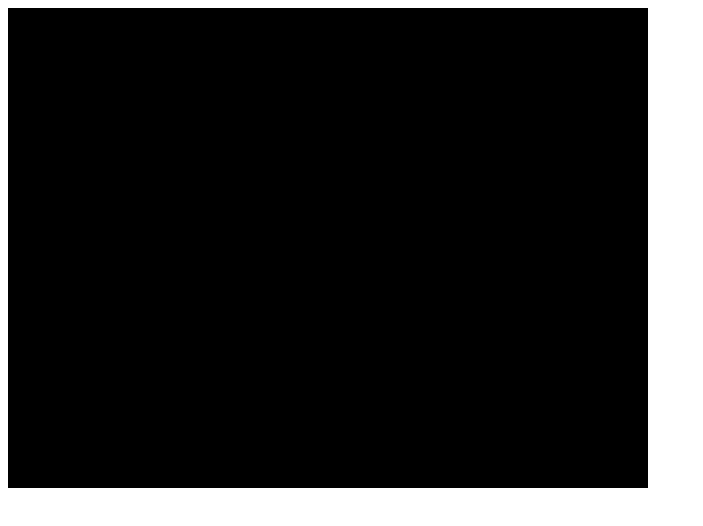
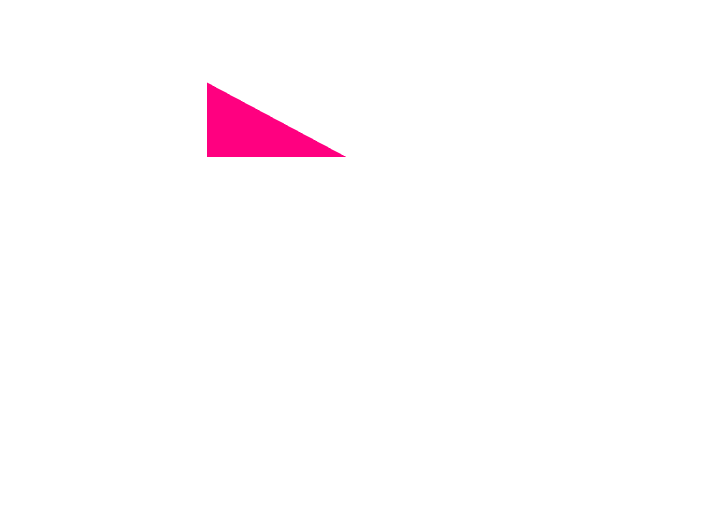
Before and after one commit to Voladsky/indiv03-zeppelin, a website: page index.html in a window 1280 px wide. Shown: the whole page, without its empty margins (0-703 px from the left). Drawn offline with Linux system fonts and the light colour scheme.

Commit message:
feat: add triangle

```diff
--- a/index.html
+++ b/index.html
@@ -1,12 +1,38 @@
-<!doctype html>
-<html lang="en">
+<!DOCTYPE html>
+<html>
   <head>
-    <meta charset="utf-8" />
+    <meta http-equiv="Content-Type" content="text/html; charset=UTF-8">
+    <meta name="viewport" content="width=device-width, initial-scale=1.0, user-scalable=yes">
     <title>WebGL Green Triangle</title>
     <script src="main.js" type="module"></script>
   </head>
 
   <body>
-    <canvas id="gl-canvas" width="640" height="480"></canvas>
+    <canvas id="c" width="398" height="298"></canvas>
   </body>
+
+  <script id="vertex-shader-2d" type="notjs">
+    // an attribute will receive data from a buffer
+    attribute vec4 a_position;
+
+    // all shaders have a main function
+    void main() {
+
+      // gl_Position is a special variable a vertex shader
+      // is responsible for setting
+      gl_Position = a_position;
+    }
+  </script>
+
+  <script id="fragment-shader-2d" type="notjs">
+    // fragment shaders don't have a default precision so we need
+    // to pick one. mediump is a good default
+    precision mediump float;
+
+    void main() {
+      // gl_FragColor is a special variable a fragment shader
+      // is responsible for setting
+      gl_FragColor = vec4(1, 0, 0.5, 1); // return redish-purple
+    }
+  </script>
 </html>
--- a/main.js
+++ b/main.js
@@ -1,19 +1,103 @@
-main();
+/* eslint no-console:0 consistent-return:0 */
+"use strict";
+
+function createShader(gl, type, source) {
+  var shader = gl.createShader(type);
+  gl.shaderSource(shader, source);
+  gl.compileShader(shader);
+  var success = gl.getShaderParameter(shader, gl.COMPILE_STATUS);
+  if (success) {
+    return shader;
+  }
+
+  console.log(gl.getShaderInfoLog(shader));
+  gl.deleteShader(shader);
+}
+
+function createProgram(gl, vertexShader, fragmentShader) {
+  var program = gl.createProgram();
+  gl.attachShader(program, vertexShader);
+  gl.attachShader(program, fragmentShader);
+  gl.linkProgram(program);
+  var success = gl.getProgramParameter(program, gl.LINK_STATUS);
+  if (success) {
+    return program;
+  }
+
+  console.log(gl.getProgramInfoLog(program));
+  gl.deleteProgram(program);
+}
 
 function main() {
-  /** @type {HTMLCanvasElement} */
-  const canvas = document.querySelector("#gl-canvas");
-  /** @type {WebGLRenderingContext} */
-  const gl = canvas.getContext("webgl");
-
-  if (gl === null) {
-    alert(
-      "Unable to initialize WebGL. Your browser or machine may not support it.",
-    );
+  // Get A WebGL context
+  var canvas = document.querySelector("#c");
+  var gl = canvas.getContext("webgl");
+  if (!gl) {
     return;
   }
 
-  gl.clearColor(0.0, 0.0, 0.0, 1.0);
+  // Get the strings for our GLSL shaders
+  var vertexShaderSource = document.querySelector("#vertex-shader-2d").text;
+  var fragmentShaderSource = document.querySelector("#fragment-shader-2d").text;
 
+  // create GLSL shaders, upload the GLSL source, compile the shaders
+  var vertexShader = createShader(gl, gl.VERTEX_SHADER, vertexShaderSource);
+  var fragmentShader = createShader(gl, gl.FRAGMENT_SHADER, fragmentShaderSource);
+
+  // Link the two shaders into a program
+  var program = createProgram(gl, vertexShader, fragmentShader);
+
+  // look up where the vertex data needs to go.
+  var positionAttributeLocation = gl.getAttribLocation(program, "a_position");
+
+  // Create a buffer and put three 2d clip space points in it
+  var positionBuffer = gl.createBuffer();
+
+  // Bind it to ARRAY_BUFFER (think of it as ARRAY_BUFFER = positionBuffer)
+  gl.bindBuffer(gl.ARRAY_BUFFER, positionBuffer);
+
+  var positions = [
+    0, 0,
+    0, 0.5,
+    0.7, 0,
+  ];
+  gl.bufferData(gl.ARRAY_BUFFER, new Float32Array(positions), gl.STATIC_DRAW);
+
+  // code above this line is initialization code.
+  // code below this line is rendering code.
+
+  //webglUtils.resizeCanvasToDisplaySize(gl.canvas);
+
+  // Tell WebGL how to convert from clip space to pixels
+  gl.viewport(0, 0, gl.canvas.width, gl.canvas.height);
+
+  // Clear the canvas
+  gl.clearColor(0, 0, 0, 0);
   gl.clear(gl.COLOR_BUFFER_BIT);
+
+  // Tell it to use our program (pair of shaders)
+  gl.useProgram(program);
+
+  // Turn on the attribute
+  gl.enableVertexAttribArray(positionAttributeLocation);
+
+  // Bind the position buffer.
+  gl.bindBuffer(gl.ARRAY_BUFFER, positionBuffer);
+
+  // Tell the attribute how to get data out of positionBuffer (ARRAY_BUFFER)
+  var size = 2;          // 2 components per iteration
+  var type = gl.FLOAT;   // the data is 32bit floats
+  var normalize = false; // don't normalize the data
+  var stride = 0;        // 0 = move forward size * sizeof(type) each iteration to get the next position
+  var offset = 0;        // start at the beginning of the buffer
+  gl.vertexAttribPointer(
+      positionAttributeLocation, size, type, normalize, stride, offset);
+
+  // draw
+  var primitiveType = gl.TRIANGLES;
+  var offset = 0;
+  var count = 3;
+  gl.drawArrays(primitiveType, offset, count);
 }
+
+main();
```
